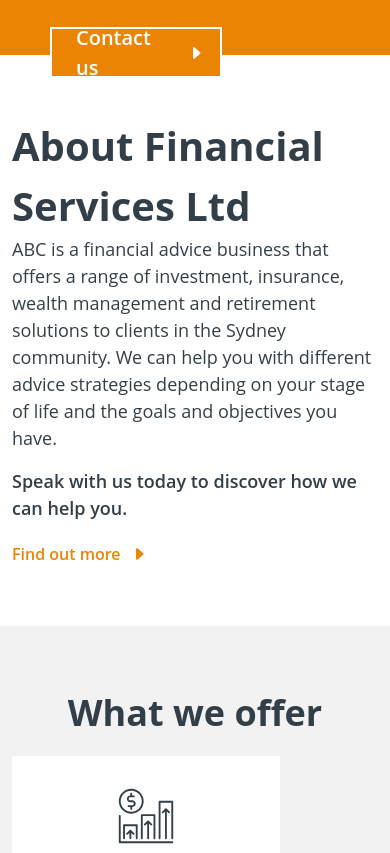
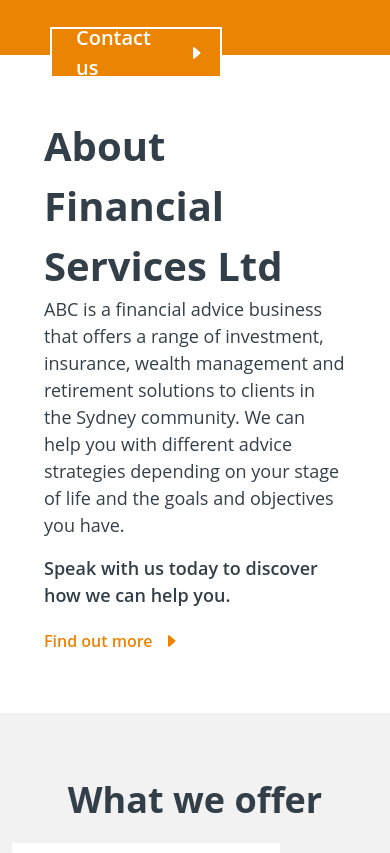
Before and after one commit to power23313/mini_project, a plain HTML site: page index.html in a window 390 px wide. Shown: the part 674-1527 px from the top of the page. Drawn offline with Linux system fonts and the light colour scheme.

Commit message:
Fix RWD for about

```diff
--- a/index.html
+++ b/index.html
@@ -72,10 +72,10 @@
     <section id="about">
       <div class="container-fluid">
         <div class="row">
-          <div id="about_title" class="col-lg-4">
+          <div class="about-title col-lg-4">
             <span>About Financial Services Ltd</span>
           </div>
-          <div id="about_text" class="col-lg-8">
+          <div class="about-text col-lg-8">
             <p>ABC is a financial advice business that offers a range of investment, insurance, wealth management and retirement solutions to clients in the Sydney community. We can help you with different advice strategies depending on your stage of life and the goals and objectives you have. </p>
             <span>Speak with us today to discover how we can help you.</span>
             <div class="d-flex align-items-center">
--- a/src/assets/settings/css/style.css
+++ b/src/assets/settings/css/style.css
@@ -168,40 +168,39 @@ header {
   margin: 60px 0;
 }
 
-#about_title {
+.about-title {
   color: #333F48;
   font-weight: 700;
   font-size: 40px;
 }
 
-#about_text p,
-#about_text span {
+.about-text p,
+.about-text span {
   font-size: 18px;
   color: #333F48;
 }
 
-#about_text p {
+.about-text p {
   font-weight: 400;
 }
 
-#about_text span {
+.about-text span {
   font-weight: 600;
 }
 
-#about_text > div {
+.about-text > div {
   margin-top: 20px;
 }
 
-#about_text > div > span {
+.about-text > div > span {
   font-size: 16px;
   font-weight: 600;
   color: #EC8403;
 }
 
-#about_text > div > img {
+.about-text > div > img {
   width: 16px;
   height: 16px;
-  /* background-size: 16px 16px; */
   margin-left: 10px;
 }
 
@@ -674,4 +673,8 @@ header {
     align-items: center;
     justify-content: center;
   }
+
+  #about .row {
+    padding: 0 2em
+  }
 }
```
